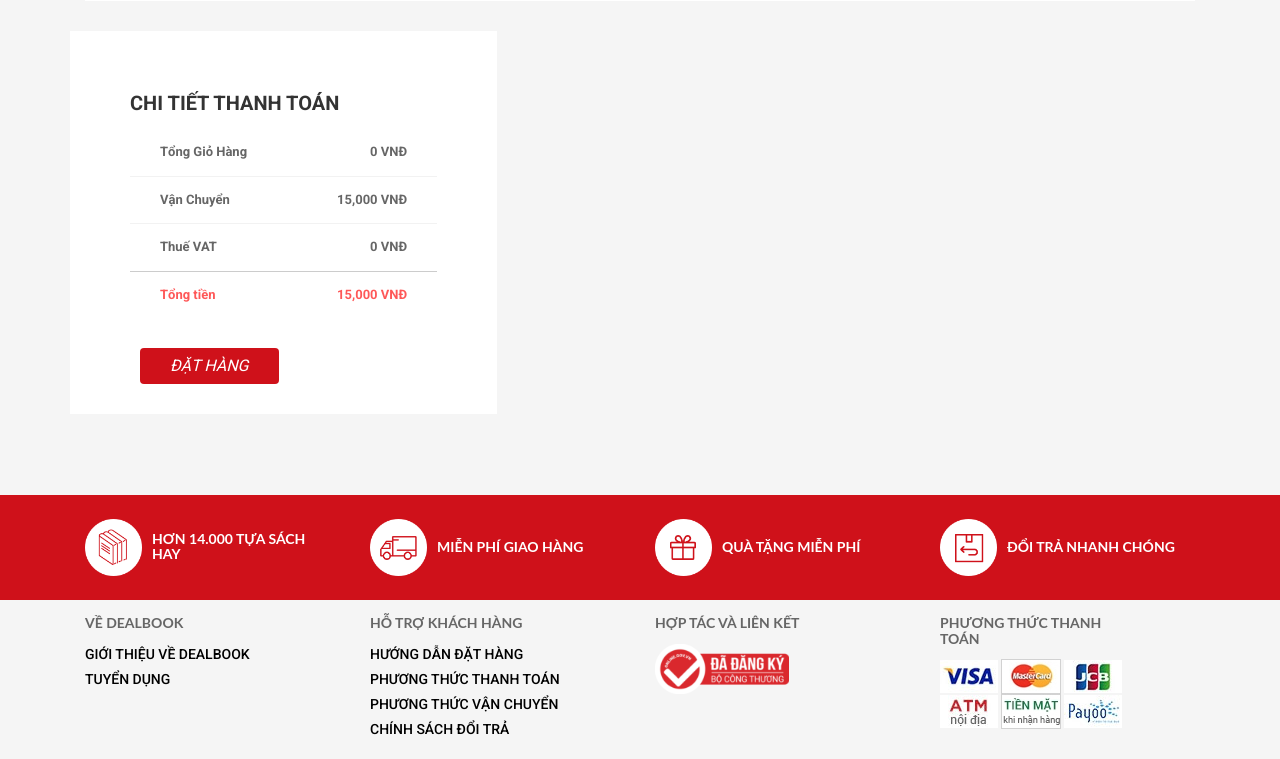
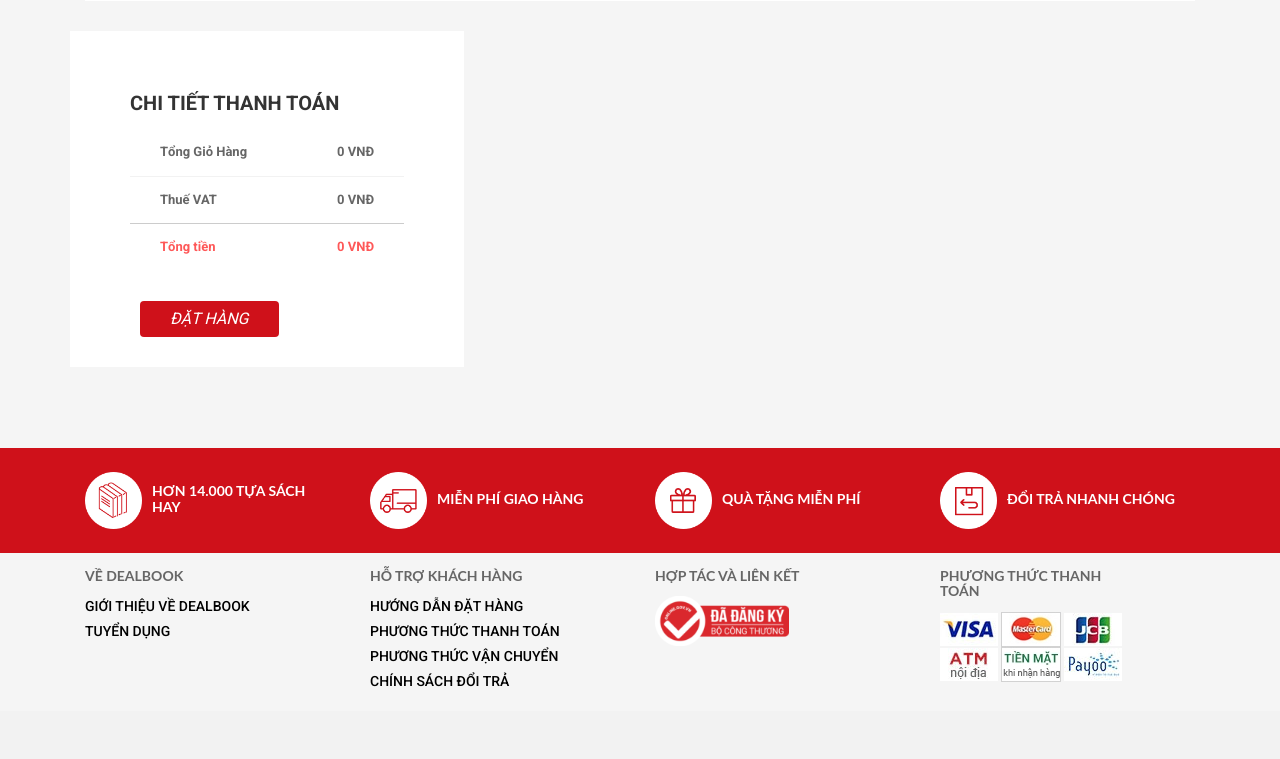
Before and after one commit to hoangviet2602/BookStorePHP_MVC, a PHP site: page /index.php?act=cart in a window 1280 px wide. Shown: the part 625-1384 px from the top of the page. After the commit the page ends 1312 px from the top, so only its background shows below. Run offline with PHP 8.4, Linux system fonts and the light colour scheme; data comes from the database, SQL or seed files in the repository; some libraries are stand-ins or nearby versions.

Commit message:
fix error total money

```diff
--- a/view/cart/cart.php
+++ b/view/cart/cart.php
@@ -95,10 +95,7 @@
 										<td><?= number_format($count) ?> VNĐ</td>
 									</tr>
 
-									<tr>
-										<th>Vận Chuyển</th>
-										<td>15,000 VNĐ</td>
-									</tr>
+
 									<tr>
 										<th>Thuế VAT</th>
 										<td>0 VNĐ</td>
@@ -107,7 +104,7 @@
 								<tfoot>
 									<tr>
 										<th class="tfoot-padd">Tổng tiền</th>
-										<td class="tfoot-padd"><?=number_format($count+15000)?> VNĐ</td>
+										<td class="tfoot-padd"><?=number_format($count)?> VNĐ</td>
 									</tr>
 								</tfoot>
 							</table>
--- a/view/login/login.php
+++ b/view/login/login.php
@@ -51,10 +51,7 @@
                         <button class="btn btn-lg btn-block btn-signin text-uppercase text-white" type="submit" form="form1" name="submit"
                             style="background: #F5A623">Đăng nhập</button>
                         <hr class="my-4">
-                        <button class="btn btn-lg btn-google btn-block text-uppercase" type="submit"><i
-                                class="fab fa-google mr-2"></i> Đăng nhập bằng Google</button>
-                        <button class="btn btn-lg btn-facebook btn-block text-uppercase" type="submit"><i
-                                class="fab fa-facebook-f mr-2"></i> Đăng nhập bằng Facebook</button>
+
                     </form>
                 	</div>
 
```
Also changed, not shown: view/order/checkout.php (+2 -5 lines).
